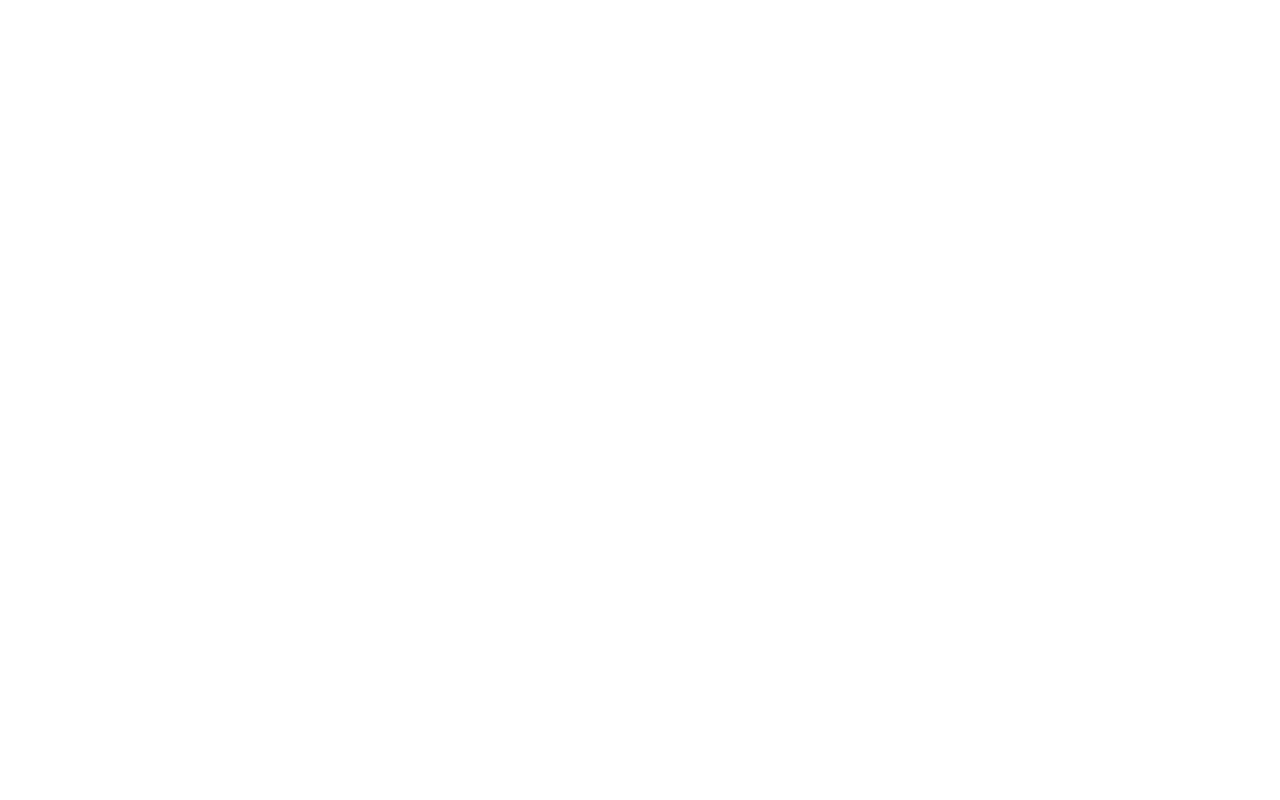
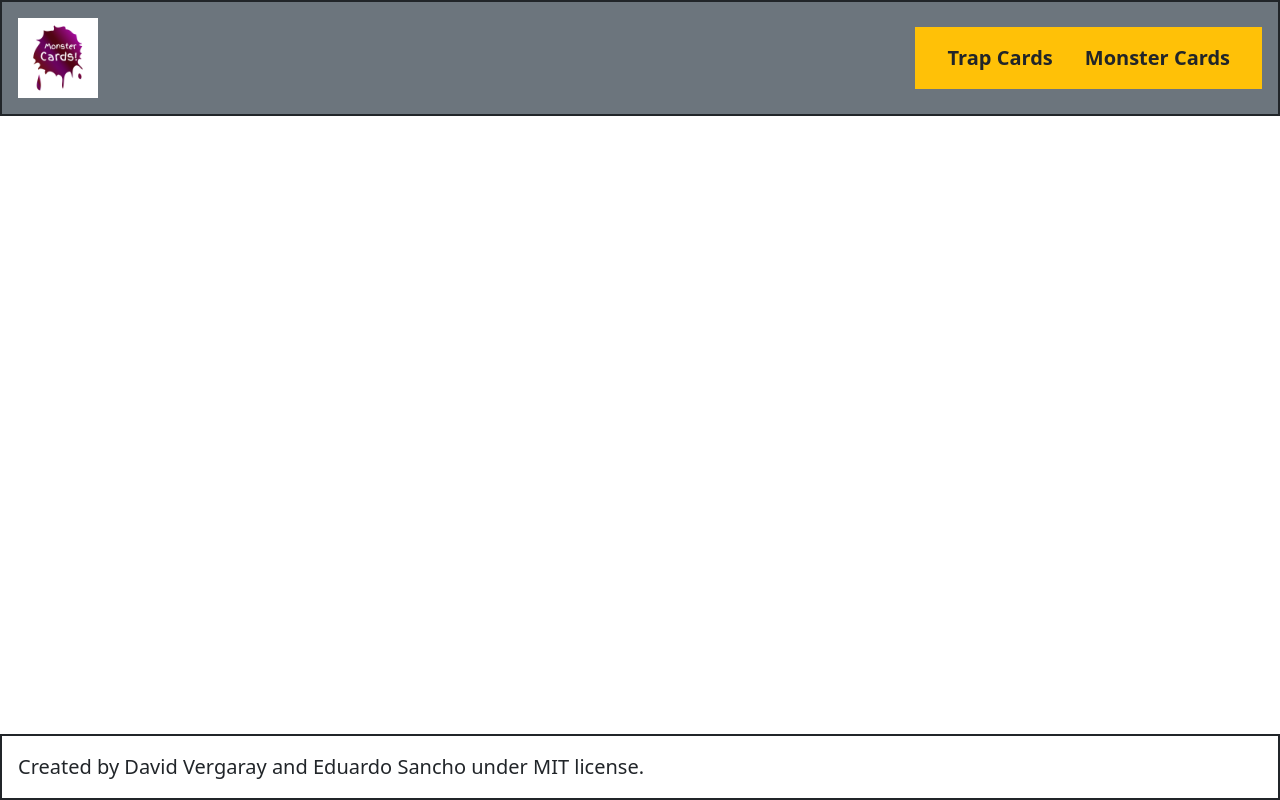
Before and after one commit to Yothu/Yu-Gi-Oh--Card-Data-Base, a website built with webpack: page src/index.html in a window 1280 px wide. Built offline with nearby package versions, Linux system fonts and the light colour scheme.

Commit message:
Add header, footer, bootstrap and fonts

```diff
--- /dev/null
+++ b/src/font-style.css
@@ -0,0 +1,504 @@
+/* FONT-FAMILY
+@font-face {
+  font-family: cocogoose-pro;
+  src: url("./fonts/cocogoose-pro.otf");
+}
+
+.font-coco {
+  font-family: "cocogoose-pro", sans-serif !important;
+}
+
+.font-lato {
+  font-family: "Lato", sans-serif !important;
+} */
+
+/* FONT SIZE */
+.font-12px {
+  font-size: 12px !important;
+}
+
+.font-15px {
+  font-size: 15px !important;
+}
+
+.font-18px {
+  font-size: 18px !important;
+}
+
+.font-20px {
+  font-size: 20px !important;
+}
+
+.font-22px {
+  font-size: 22px !important;
+}
+
+.font-25px {
+  font-size: 25px !important;
+}
+
+.font-30px {
+  font-size: 30px !important;
+}
+
+.font-35px {
+  font-size: 35px !important;
+}
+
+.font-40px {
+  font-size: 40px !important;
+}
+
+.font-45px {
+  font-size: 45px !important;
+}
+
+.font-50px {
+  font-size: 50px !important;
+}
+
+.font-55px {
+  font-size: 55px !important;
+}
+
+.font-60px {
+  font-size: 60px !important;
+}
+
+.font-65px {
+  font-size: 65px !important;
+}
+
+.font-70px {
+  font-size: 70px !important;
+}
+
+.font-75px {
+  font-size: 75px !important;
+}
+
+.font-80px {
+  font-size: 80px !important;
+}
+
+.font-85px {
+  font-size: 85px !important;
+}
+
+.font-90px {
+  font-size: 90px !important;
+}
+
+.font-95px {
+  font-size: 95px !important;
+}
+
+@media screen and (min-width: 576px) {
+  .font-sm-12px {
+    font-size: 12px !important;
+  }
+
+  .font-sm-15px {
+    font-size: 15px !important;
+  }
+
+  .font-sm-18px {
+    font-size: 18px !important;
+  }
+
+  .font-sm-20px {
+    font-size: 20px !important;
+  }
+
+  .font-sm-22px {
+    font-size: 22px !important;
+  }
+
+  .font-sm-25px {
+    font-size: 25px !important;
+  }
+
+  .font-sm-30px {
+    font-size: 30px !important;
+  }
+
+  .font-sm-35px {
+    font-size: 35px !important;
+  }
+
+  .font-sm-40px {
+    font-size: 40px !important;
+  }
+
+  .font-sm-45px {
+    font-size: 45px !important;
+  }
+
+  .font-sm-50px {
+    font-size: 50px !important;
+  }
+
+  .font-sm-55px {
+    font-size: 55px !important;
+  }
+
+  .font-sm-60px {
+    font-size: 60px !important;
+  }
+
+  .font-sm-65px {
+    font-size: 65px !important;
+  }
+
+  .font-sm-70px {
+    font-size: 70px !important;
+  }
+
+  .font-sm-75px {
+    font-size: 75px !important;
+  }
+
+  .font-sm-80px {
+    font-size: 80px !important;
+  }
+
+  .font-sm-85px {
+    font-size: 85px !important;
+  }
+
+  .font-sm-90px {
+    font-size: 90px !important;
+  }
+
+  .font-sm-95px {
+    font-size: 95px !important;
+  }
+}
+
+@media screen and (min-width: 768px) {
+  .font-md-12px {
+    font-size: 12px !important;
+  }
+
+  .font-md-15px {
+    font-size: 15px !important;
+  }
+
+  .font-md-18px {
+    font-size: 18px !important;
+  }
+
+  .font-md-20px {
+    font-size: 20px !important;
+  }
+
+  .font-md-22px {
+    font-size: 22px !important;
+  }
+
+  .font-md-25px {
+    font-size: 25px !important;
+  }
+
+  .font-md-30px {
+    font-size: 30px !important;
+  }
+
+  .font-md-35px {
+    font-size: 35px !important;
+  }
+
+  .font-md-40px {
+    font-size: 40px !important;
+  }
+
+  .font-md-45px {
+    font-size: 45px !important;
+  }
+
+  .font-md-50px {
+    font-size: 50px !important;
+  }
+
+  .font-md-55px {
+    font-size: 55px !important;
+  }
+
+  .font-md-60px {
+    font-size: 60px !important;
+  }
+
+  .font-md-65px {
+    font-size: 65px !important;
+  }
+
+  .font-md-70px {
+    font-size: 70px !important;
+  }
+
+  .font-md-75px {
+    font-size: 75px !important;
+  }
+
+  .font-md-80px {
+    font-size: 80px !important;
+  }
+
+  .font-md-85px {
+    font-size: 85px !important;
+  }
+
+  .font-md-90px {
+    font-size: 90px !important;
+  }
+
+  .font-md-95px {
+    font-size: 95px !important;
+  }
+}
+
+@media screen and (min-width: 992px) {
+  .font-lg-12px {
+    font-size: 12px !important;
+  }
+
+  .font-lg-15px {
+    font-size: 15px !important;
+  }
+
+  .font-lg-18px {
+    font-size: 18px !important;
+  }
+
+  .font-lg-20px {
+    font-size: 20px !important;
+  }
+
+  .font-lg-22px {
+    font-size: 22px !important;
+  }
+
+  .font-lg-25px {
+    font-size: 25px !important;
+  }
+
+  .font-lg-30px {
+    font-size: 30px !important;
+  }
+
+  .font-lg-35px {
+    font-size: 35px !important;
+  }
+
+  .font-lg-40px {
+    font-size: 40px !important;
+  }
+
+  .font-lg-45px {
+    font-size: 45px !important;
+  }
+
+  .font-lg-50px {
+    font-size: 50px !important;
+  }
+
+  .font-lg-55px {
+    font-size: 55px !important;
+  }
+
+  .font-lg-60px {
+    font-size: 60px !important;
+  }
+
+  .font-lg-65px {
+    font-size: 65px !important;
+  }
+
+  .font-lg-70px {
+    font-size: 70px !important;
+  }
+
+  .font-lg-75px {
+    font-size: 75px !important;
+  }
+
+  .font-lg-80px {
+    font-size: 80px !important;
+  }
+
+  .font-lg-85px {
+    font-size: 85px !important;
+  }
+
+  .font-lg-90px {
+    font-size: 90px !important;
+  }
+
+  .font-lg-95px {
+    font-size: 95px !important;
+  }
+}
+
+@media screen and (min-width: 1200px) {
+  .font-xl-12px {
+    font-size: 12px !important;
+  }
+
+  .font-xl-15px {
+    font-size: 15px !important;
+  }
+
+  .font-xl-18px {
+    font-size: 18px !important;
+  }
+
+  .font-xl-20px {
+    font-size: 20px !important;
+  }
+
+  .font-xl-22px {
+    font-size: 22px !important;
+  }
+
+  .font-xl-25px {
+    font-size: 25px !important;
+  }
+
+  .font-xl-30px {
+    font-size: 30px !important;
+  }
+
+  .font-xl-35px {
+    font-size: 35px !important;
+  }
+
+  .font-xl-40px {
+    font-size: 40px !important;
+  }
+
+  .font-xl-45px {
+    font-size: 45px !important;
+  }
+
+  .font-xl-50px {
+    font-size: 50px !important;
+  }
+
+  .font-xl-55px {
+    font-size: 55px !important;
+  }
+
+  .font-xl-60px {
+    font-size: 60px !important;
+  }
+
+  .font-xl-65px {
+    font-size: 65px !important;
+  }
+
+  .font-xl-70px {
+    font-size: 70px !important;
+  }
+
+  .font-xl-75px {
+    font-size: 75px !important;
+  }
+
+  .font-xl-80px {
+    font-size: 80px !important;
+  }
+
+  .font-xl-85px {
+    font-size: 85px !important;
+  }
+
+  .font-xl-90px {
+    font-size: 90px !important;
+  }
+
+  .font-xl-95px {
+    font-size: 95px !important;
+  }
+}
+
+@media screen and (min-width: 1400px) {
+  .font-xxl-12px {
+    font-size: 12px !important;
+  }
+
+  .font-xxl-15px {
+    font-size: 15px !important;
+  }
+
+  .font-xxl-18px {
+    font-size: 18px !important;
+  }
+
+  .font-xxl-20px {
+    font-size: 20px !important;
+  }
+
+  .font-xxl-22px {
+    font-size: 22px !important;
+  }
+
+  .font-xxl-25px {
+    font-size: 25px !important;
+  }
+
+  .font-xxl-30px {
+    font-size: 30px !important;
+  }
+
+  .font-xxl-35px {
+    font-size: 35px !important;
+  }
+
+  .font-xxl-40px {
+    font-size: 40px !important;
+  }
+
+  .font-xxl-45px {
+    font-size: 45px !important;
+  }
+
+  .font-xxl-50px {
+    font-size: 50px !important;
+  }
+
+  .font-xxl-55px {
+    font-size: 55px !important;
+  }
+
+  .font-xxl-60px {
+    font-size: 60px !important;
+  }
+
+  .font-xxl-65px {
+    font-size: 65px !important;
+  }
+
+  .font-xxl-70px {
+    font-size: 70px !important;
+  }
+
+  .font-xxl-75px {
+    font-size: 75px !important;
+  }
+
+  .font-xxl-80px {
+    font-size: 80px !important;
+  }
+
+  .font-xxl-85px {
+    font-size: 85px !important;
+  }
+
+  .font-xxl-90px {
+    font-size: 90px !important;
+  }
+
+  .font-xxl-95px {
+    font-size: 95px !important;
+  }
+}
--- a/src/index.html
+++ b/src/index.html
@@ -4,9 +4,27 @@
   <meta charset="UTF-8">
   <meta http-equiv="X-UA-Compatible" content="IE=edge">
   <meta name="viewport" content="width=device-width, initial-scale=1.0">
+  <link href="https://cdn.jsdelivr.net/npm/bootstrap@5.0.2/dist/css/bootstrap.min.css" rel="stylesheet" integrity="sha384-EVSTQN3/azprG1Anm3QDgpJLIm9Nao0Yz1ztcQTwFspd3yD65VohhpuuCOmLASjC" crossorigin="anonymous">
   <title>Document</title>
 </head>
 <body>
-
+  <div class="whole-page">
+    <header class="bg-secondary border border-2 border-dark p-3 fixed-top">
+      <nav id="header-inner-container" class="d-flex justify-content-between align-items-center">
+        <div class="header-logo-container"></div>
+        <ul class="bg-warning list-unstyled d-flex p-3 m-0">
+          <li class="px-3"><a href="#" class="text-decoration-none fw-bolder font-20px text-dark">Trap Cards</a></li>
+          <li class="px-3"><a href="#" class="text-decoration-none fw-bolder font-20px text-dark">Monster Cards</a></li>
+        </ul>
+      </nav>
+    </header>
+    <div></div>
+    <footer class="border border-2 border-dark fixed-bottom">
+      <div class="p-3">
+        <p class="font-20px m-0">Created by David Vergaray and Eduardo Sancho under MIT license.</p>
+      </div>
+    </footer>
+  </div>
+  <script src="https://cdn.jsdelivr.net/npm/bootstrap@5.0.2/dist/js/bootstrap.bundle.min.js" integrity="sha384-MrcW6ZMFYlzcLA8Nl+NtUVF0sA7MsXsP1UyJoMp4YLEuNSfAP+JcXn/tWtIaxVXM" crossorigin="anonymous"></script>
 </body>
 </html>
--- a/src/index.js
+++ b/src/index.js
@@ -1 +1,11 @@
 import './style.css';
+import './font-style.css';
+import loadImage from './load-image-module.js';
+
+
+import logo from './components/images/monster-cards-logo.png';
+const headerImageContainer = document.querySelector('.header-logo-container');
+
+
+const headerLogo = loadImage(logo, headerImageContainer, 'logo');
+headerLogo.classList.add('header-logo');
--- /dev/null
+++ b/src/load-image-module.js
@@ -0,0 +1,10 @@
+const loadImage = (imageAddress, elementContainer, altText) => {
+  const myIcon = new Image();
+  myIcon.src = imageAddress;
+  myIcon.setAttribute('alt', altText);
+  elementContainer.appendChild(myIcon);
+
+  return myIcon;
+};
+
+export default loadImage;
--- a/src/style.css
+++ b/src/style.css
@@ -0,0 +1,3 @@
+.header-logo {
+  height: 5rem;
+}
--- a/webpack.config.js
+++ b/webpack.config.js
@@ -8,10 +8,10 @@ module.exports = {
       import: './src/index.js',
       dependOn: 'shared',
     },
-    // another: {
-    //   import: './src/another-module.js',
-    //   dependOn: 'shared',
-    // },
+    loadImage: {
+      import: './src/load-image-module.js',
+      dependOn: 'shared',
+    },
     shared: 'lodash',
   },
   devServer: {
```
Also changed, not shown: dist/c83ad454fec3ca3a9d36.png (added), dist/index.bundle.js, dist/index.html, dist/loadImage.bundle.js (added), dist/runtime.bundle.js, src/components/images/cat1.jpg (added), src/components/images/monster-cards-logo.png (added).
